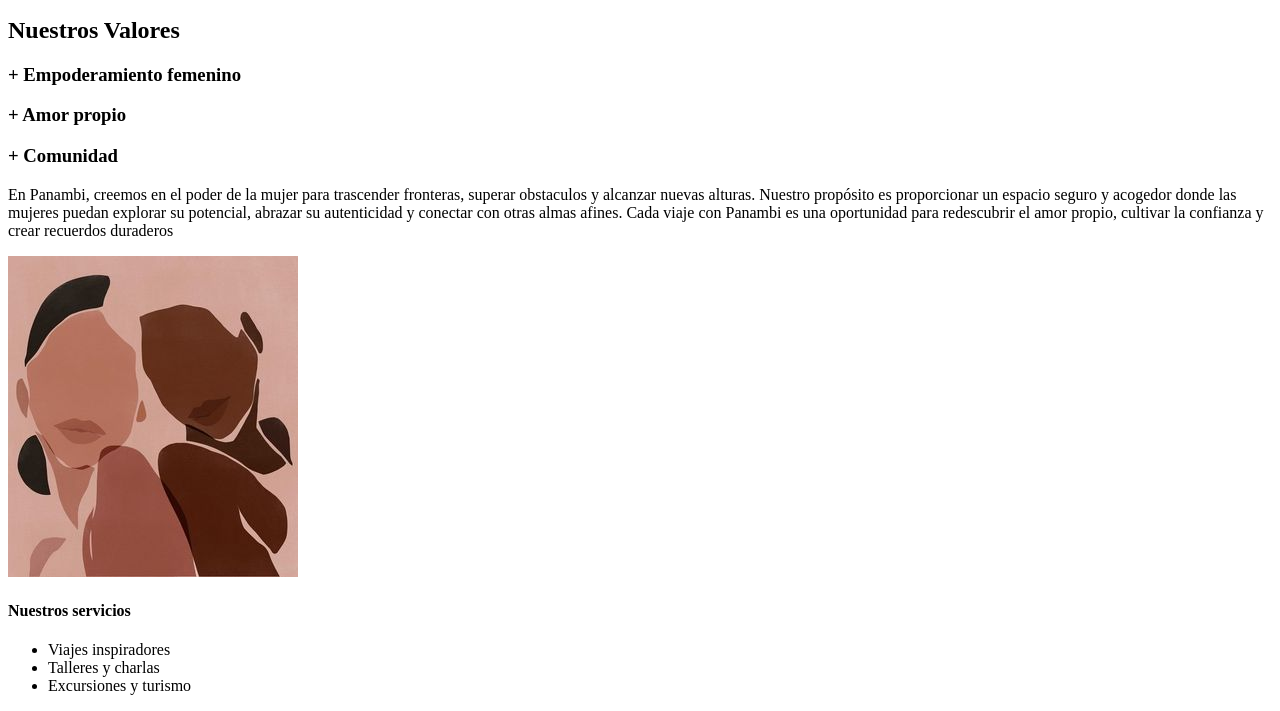
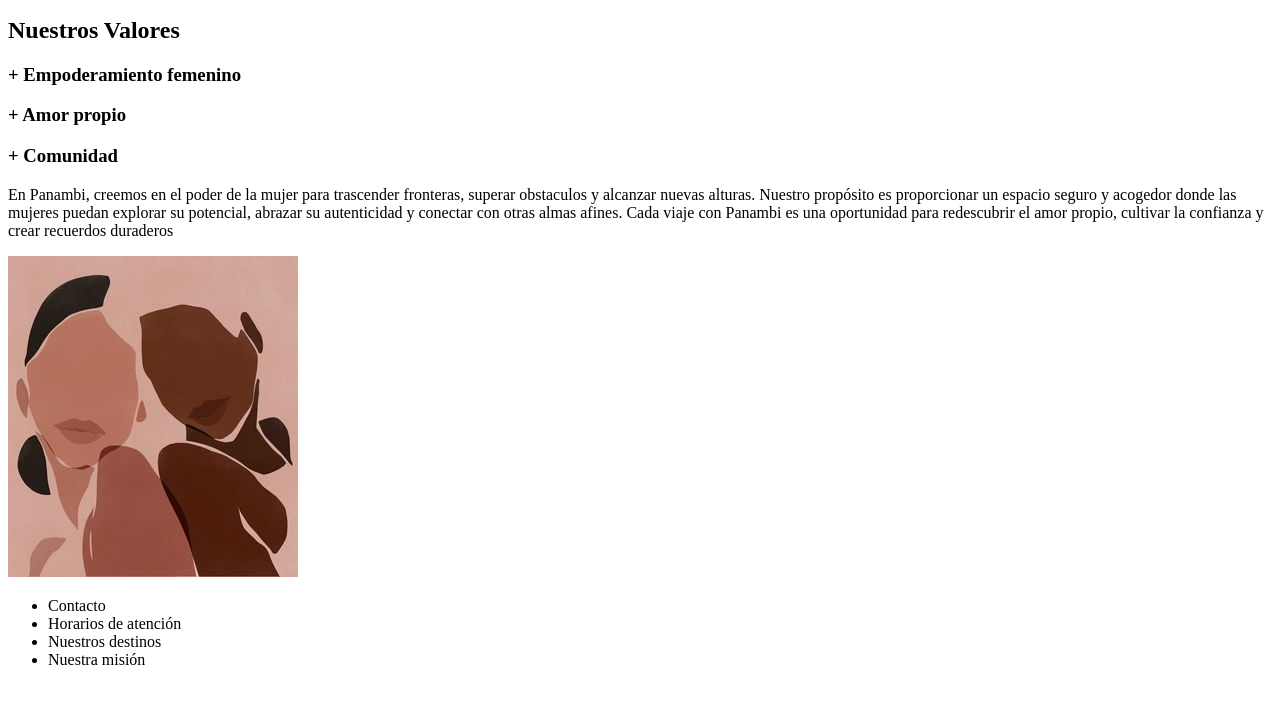
Before and after one commit to baaaavi/Panambi, a plain HTML site: page index.html in a window 1280 px wide. Shown: the part 119-830 px from the top of the page. After the commit the page ends 804 px from the top, so only its background shows below. Drawn offline with Linux system fonts and the light colour scheme.

Commit message:
se hicieron cambios en las listas

```diff
--- a/index.html
+++ b/index.html
@@ -17,12 +17,13 @@
 
         <img src="Doschicas.jpg" alt="Doschicas">
 
-        <h4>Nuestros servicios</h4>
+
 
         <ul>
-            <li>Viajes inspiradores</li>
-            <li>Talleres y charlas</li>
-            <li>Excursiones y turismo</li>
+            <li>Contacto</li>
+            <li>Horarios de atención</li>
+            <li>Nuestros destinos</li>
+            <li>Nuestra misión</li>
         </ul>
 
     </body>
```
